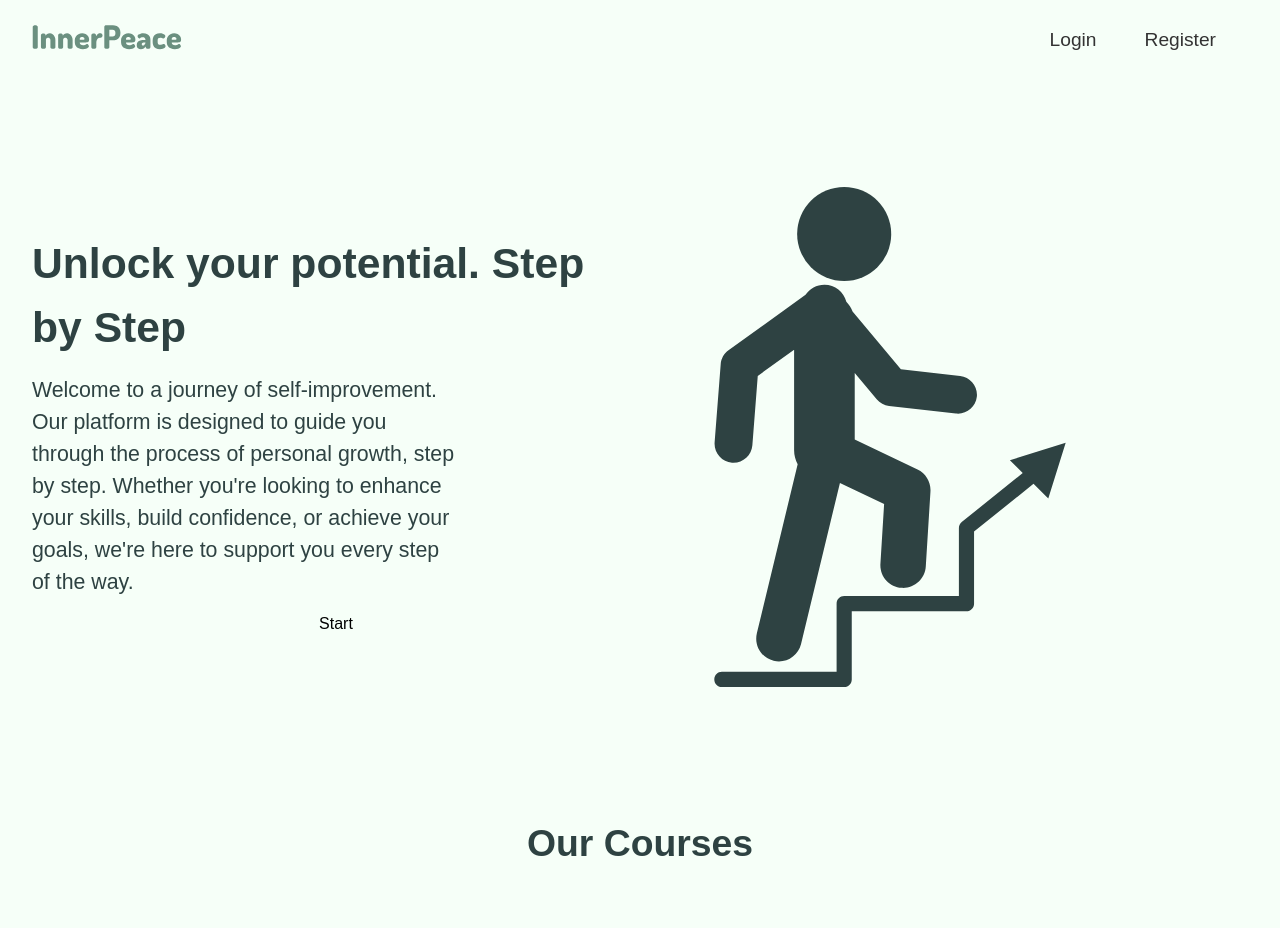
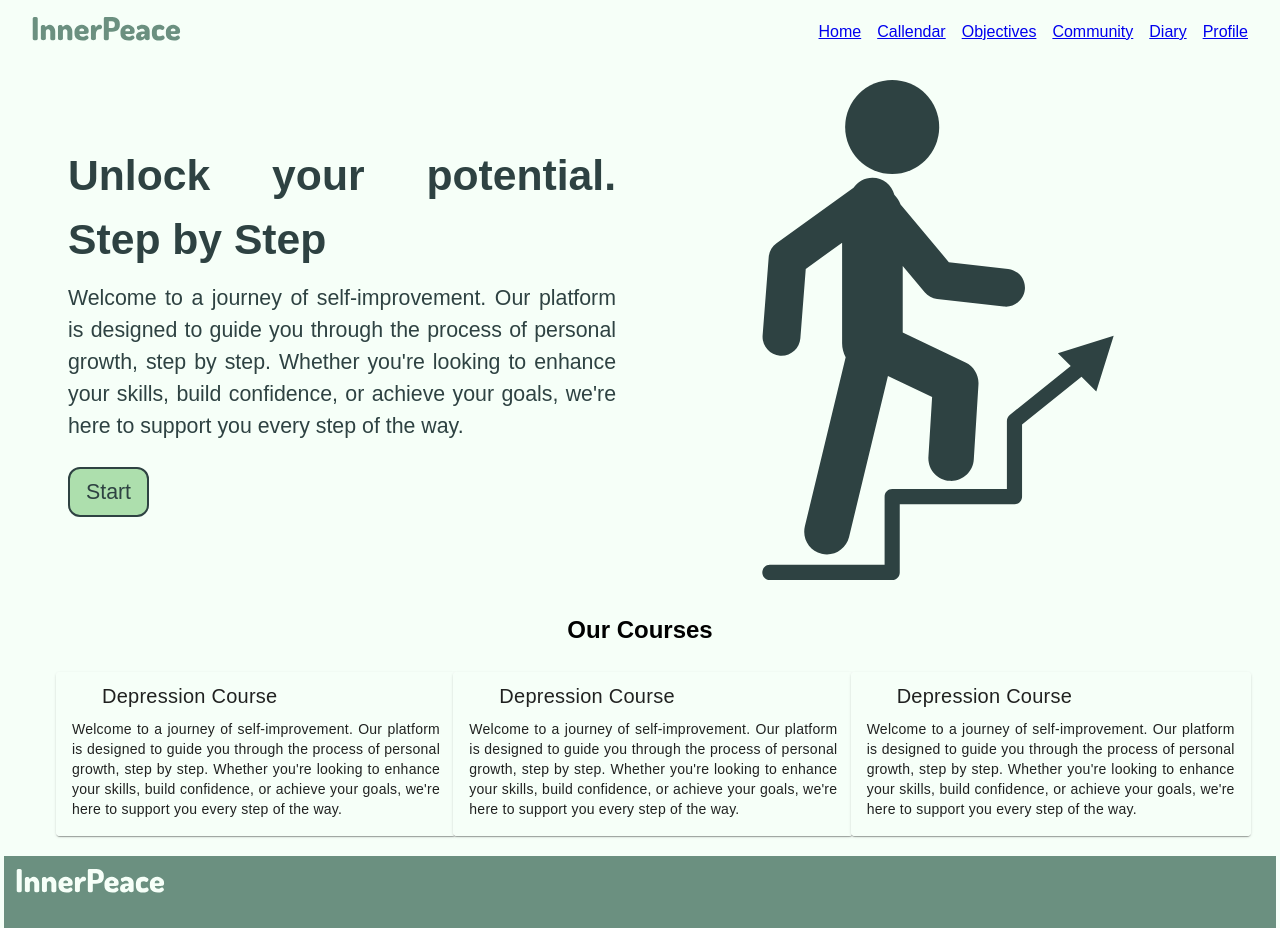
Before and after one commit to jwted/MentalHealthCare, a Vue app in the folder frontend/: page / in a window 1280 px wide. Shown: the top 928 px of the page. Built offline with nearby package versions, Linux system fonts and the light colour scheme.

Commit message:
start changing css to vuetify classes

```diff
--- a/frontend/src/components/Button.vue
+++ b/frontend/src/components/Button.vue
@@ -18,7 +18,7 @@ export default {
 };
 </script>
 
-<style>
+<style scoped>
 button {
  background-color: #addfad;
  color: #2e4242;
@@ -28,7 +28,6 @@ button {
  font-size: 16pt;
  cursor: pointer;
  height: 50px;
- width: 100%;
  transition: background-color 0.5s ease-in-out, color 0.5s ease-in-out;
 }
 
--- a/frontend/src/components/Footer.vue
+++ b/frontend/src/components/Footer.vue
@@ -18,7 +18,7 @@
     <hr />
   </v-container>
 </template>
-<style>
+<style scoped>
 .col {
   background-color: #6b9080;
 }
--- a/frontend/src/components/Navbar.vue
+++ b/frontend/src/components/Navbar.vue
@@ -1,5 +1,5 @@
 <template>
-  <nav v-if="isLogged">
+  <nav>
     <div>
       <img src="@/assets/logo.svg" alt="">
     </div>
@@ -25,19 +25,19 @@
     </ul>
   </nav>
 
-  <nav v-else>
+  <!-- <nav>
     <div>
       <img src="@/assets/logo.svg" alt="">
     </div>
     <ul>
       <li>
-        <router-link :to='{name:"login"}'><Button :text="'Login'"></Button></router-link>
+        <router-link to="/login"><Button :text="'Login'"></Button></router-link>
       </li>
       <li>
-        <router-link to="/"><Button :text="'Register'"></Button></router-link>
+        <router-link to="/login"><Button :text="'Register'"></Button></router-link>
       </li>
     </ul>
-  </nav>
+  </nav> -->
 </template>
 
 <script>
@@ -49,35 +49,21 @@ export default {
 }
 </script>
 
-<style>
-nav{
+<style scoped>
+  nav {
     display: flex;
     justify-content: space-between;
     align-items: center;
     padding: 1rem 2rem;
-  background-color: #F6FFF8;
-  height: 10vh;
+    background-color: #f6fff8;
   }
 
-nav img{
-  width: 150px;
-  height: 150px;
-}
-
-nav ul{
+  ul {
     display: flex;
     list-style: none;
   }
 
-nav ul li{
-  margin-right: 1rem;
-  align-self: center;
-  font-family:Dosis;
-  font-size: larger;
-}
-
-nav ul li a{
-  text-decoration: none;
-  color: #333;
+  li {
+    margin-left: 1rem;
   }
 </style>
--- a/frontend/src/views/LandingPage.vue
+++ b/frontend/src/views/LandingPage.vue
@@ -1,35 +1,36 @@
 <template>
   <Navbar></Navbar>
-
   <main>
-    <div class="container-1">
-      <div class="noImage">
-        <h1 class="title">Unlock your potential. Step by Step</h1>
-        <p class="text">
+    <v-container class="d-flex justify-center align-center">
+      <v-row class="d-flex justify-space-around align-center" cols="12">
+        <v-col cols="6" md="6">
+          <h1 class="text-justify ma-3">Unlock  your potential. Step by Step</h1>
+          <p class="text-justify ma-3">
             Welcome to a journey of self-improvement. Our platform is designed to
             guide you through the process of personal growth, step by step.
             Whether you're looking to enhance your skills, build confidence, or
             achieve your goals, we're here to support you every step of the way.
           </p>
-        <Button :text="'Start'"></Button>
-      </div>
-      <div>
-        <img src="../assets/stairs.svg" alt="Stairs Image" class="image" />
-      </div>
-    </div>
-
-    <div class="container-2">
-      <!--Carrossel que mostra de 3 em em 3 cards-->
+          <Button :text="'Start'" class="ma-3"></Button>
+        </v-col>
+        <v-col cols="6" md="6" class="d-flex align-center justify-center">
+          <img src="../assets/stairs.svg" alt="Stairs Image" />
+        </v-col>
+      </v-row>
+    </v-container>
+    <v-container class="d-flex flex-column justify-center align-center">
+ <v-row class="d-flex justify-center align-center">
+    <v-col cols="12">
       <h2>Our Courses</h2>
-      <div class="cards">
-        <v-card class="mx-auto card" width="400">
-          <div class="d-flex align-center justify-space-between">
-            <img src="../assets/depression.svg" alt="" />
-            <v-card-title
-              class="text-center flex-grow-1 d-flex justify-center align-center"
-              >Depression</v-card-title
-            >
-          </div>
+    </v-col>
+ </v-row>
+ <v-row>
+  <v-col cols="4" md="4" class="pa-3">
+      <v-card class="mx-auto card" width="400" fill-height>
+        <v-card-title class="d-flex align-center">
+          <v-icon left>mdi-book-open-page-variant</v-icon>
+          <span>Depression Course</span>
+        </v-card-title>
 
         <v-card-text class="text-justify">
           Welcome to a journey of self-improvement. Our platform is designed
@@ -38,14 +39,13 @@
           achieve your goals, we're here to support you every step of the way.
         </v-card-text>
       </v-card>
-        <v-card class="mx-auto card" width="400">
-          <div class="d-flex align-center justify-space-between">
-            <img src="../assets/depression.svg" alt="" />
-            <v-card-title
-              class="text-center flex-grow-1 d-flex justify-center align-center"
-              >Depression</v-card-title
-            >
-          </div>
+    </v-col>
+    <v-col cols="4" md="4" class="pa-3">
+      <v-card class="mx-auto card" width="400" fill-height>
+        <v-card-title class="d-flex align-center">
+          <v-icon left>mdi-book-open-page-variant</v-icon>
+          <span>Depression Course</span>
+        </v-card-title>
 
         <v-card-text class="text-justify">
           Welcome to a journey of self-improvement. Our platform is designed
@@ -54,14 +54,13 @@
           achieve your goals, we're here to support you every step of the way.
         </v-card-text>
       </v-card>
-        <v-card class="mx-auto card" width="400">
-          <div class="d-flex align-center justify-space-between">
-            <img src="../assets/depression.svg" alt="" />
-            <v-card-title
-              class="text-center flex-grow-1 d-flex justify-center align-center"
-              >Depression</v-card-title
-            >
-          </div>
+    </v-col>
+    <v-col cols="4" md="4" class="pa-3">
+      <v-card class="mx-auto card" width="400" fill-height>
+        <v-card-title class="d-flex align-center">
+          <v-icon left>mdi-book-open-page-variant</v-icon>
+          <span>Depression Course</span>
+        </v-card-title>
 
         <v-card-text class="text-justify">
           Welcome to a journey of self-improvement. Our platform is designed
@@ -70,8 +69,12 @@
           achieve your goals, we're here to support you every step of the way.
         </v-card-text>
       </v-card>
-      </div>
-    </div>
+    </v-col>
+ </v-row>
+</v-container>
+
+  </main>
+  <!-- <main>
     <div class="d-flex flex-column pd-1rem">
       <h2>Your path to grow</h2>
       <v-row>
@@ -168,7 +171,7 @@
         <Button :text="'Start'"></Button>
       </div>
     </div>
-  </main>
+  </main> -->
   <Footer></Footer>
 </template>
 
@@ -180,55 +183,7 @@ export default {
   components: {
     Navbar,
     Footer,
-    Button
+    Button,
   },
 };
 </script>
-<style>
-.container-1 {
-  display: flex;
-  justify-content: space-between;
-  align-items: center;
-  padding: 1rem 2rem;
-  background-color: #f6fff8;
-  height: 90vh;
-}
-
-.noImage {
-  display: flex;
-  flex-direction: column;
-  justify-content: center;
-  align-items: flex-start;
-}
-
-.image {
-  width: 500px;
-  height: 500px;
-}
-
-.text {
-  width: 70%;
-}
-
-
-.container-2 {
-  display: flex;
-  flex-direction: column;
-  align-items: center;
-  padding: 1rem 2rem;
-  background-color: #f6fff8;
-}
-
-h2 {
-  color: #2e4242;
-  font-size: 28pt;
-  margin-bottom: 2rem;
-}
-
-.cards {
-  display: flex;
-  justify-content: space-between;
-  width: 90%;
-  margin-top: 2rem;
-}
-</style>
--- a/frontend/src/views/LoginView.vue
+++ b/frontend/src/views/LoginView.vue
@@ -38,7 +38,7 @@ export default {
 };
 </script>
 
-<style>
+<style scoped>
 .container,
 form {
   display: flex;
@@ -52,6 +52,7 @@ form {
 .container {
   height: 100vh;
 }
+
 form {
   width: 100%;
   max-width: 400px;
```
Also changed, not shown: frontend/src/assets/stairs.svg. Lines whose indentation alone changed are shown as unchanged.
